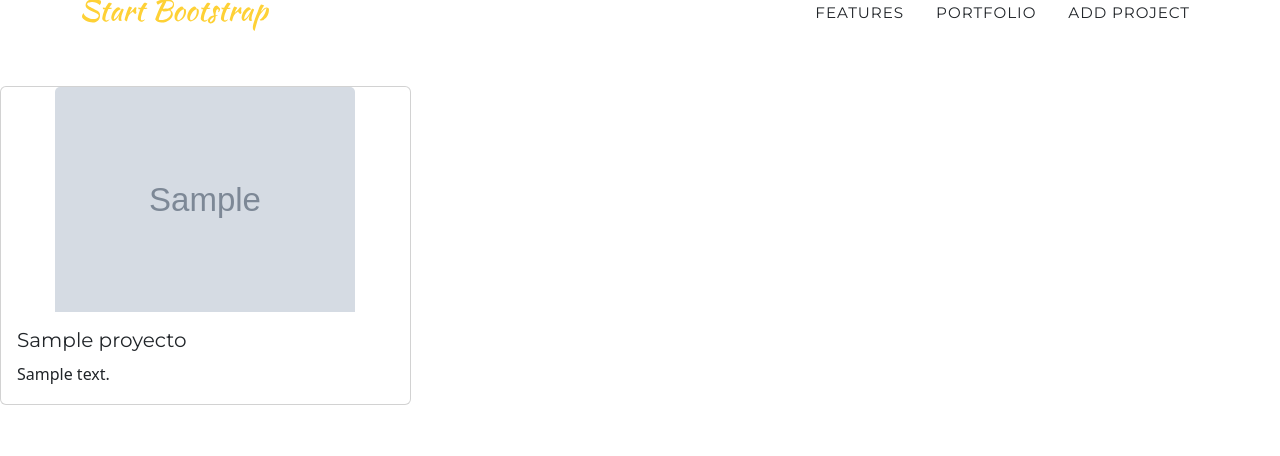
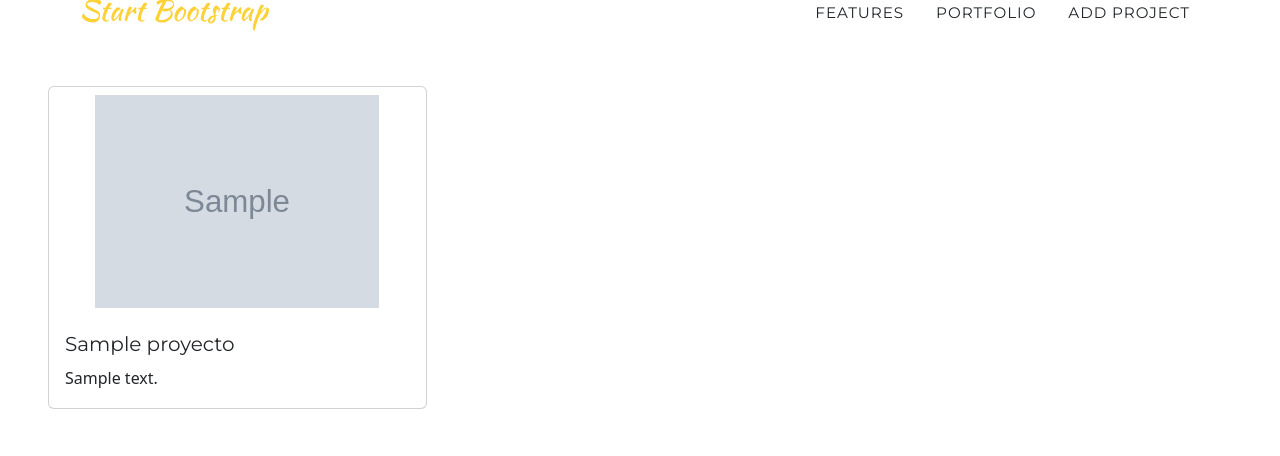
Before and after one commit to tineodev/django_portafolio_railways, a Django app: template portfolio/templates/portfolio/portfolio.html in a window 1280 px wide. Shown: the part 34-490 px from the top of the page. Run offline with Django 4.2, Linux system fonts and the light colour scheme; the template is opened without the code that fills it: values that come from a table or form of the project are taken from there, others are empty; tables that the repository leaves empty hold one stand-in row (values such as "Sample post"); grey boxes marked "Sample" are stand-in pictures; some libraries are stand-ins or nearby versions.

Commit message:
Fix margins

```diff
--- a/portfolio/templates/portfolio/portfolio.html
+++ b/portfolio/templates/portfolio/portfolio.html
@@ -35,11 +35,11 @@
   </div>
 </nav>
 
-<div class="row row-cols-1 row-cols-md-3 g-4 mt-5 body_main pt-5">
+<div class="row row-cols-1 row-cols-md-3 g-4 mt-5 body_main p-5">
   {% for i in lista%}
   <div class="col">
     <div class="card">
-      <img src="{{i.foto_url}}" class="card-img-top m-auto" alt="proyecto{{i.id}}" style='width:300px'>
+      <img src="{{i.foto_url}}" class="card-img-top m-auto p-2" alt="proyecto{{i.id}}" style='width:300px'>
       <div class="card-body">
         <h5 class="card-title">{{i.titulo}}</h5>
         <p class="card-text">{{i.descripcion}}</p>
@@ -47,7 +47,6 @@
     </div>
   </div>
   {% endfor %}
-
 </div>
 
 {% endblock body %}
```
